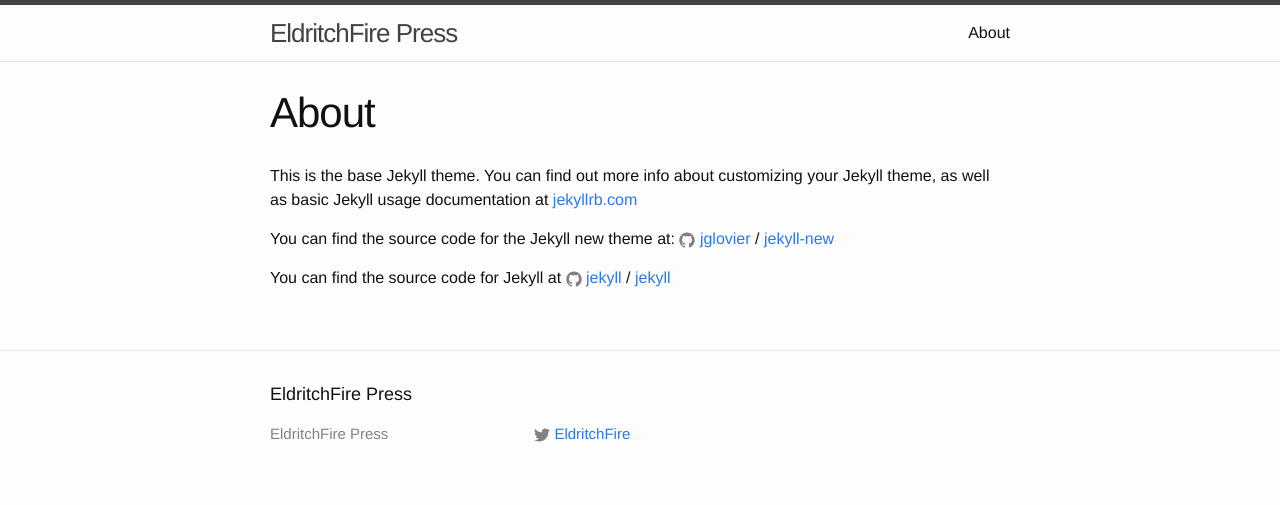
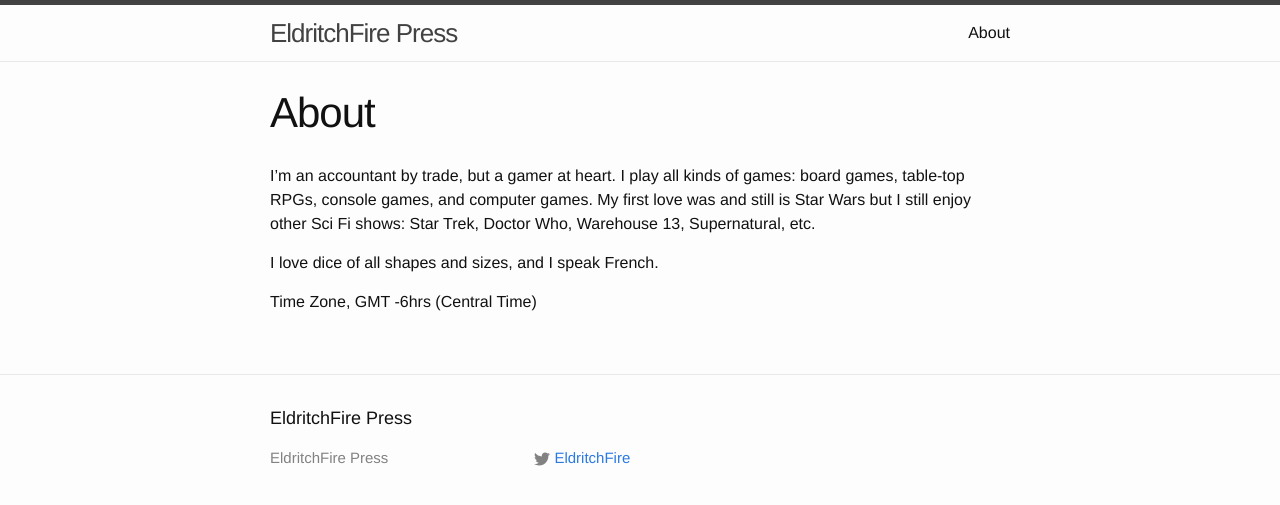
Before and after one commit to EldritchFire/EFPress, a Jekyll site: the page built from about.md, in a window 1280 px wide. Shown: the top 505 px of the page. Built offline with Jekyll 4.4.1, drawn with Linux system fonts in a browser that asks for light colours.

Commit message:
Added About page

```diff
--- a/about.md
+++ b/about.md
@@ -4,12 +4,8 @@ title: About
 permalink: /about/
 ---
 
-This is the base Jekyll theme. You can find out more info about customizing your Jekyll theme, as well as basic Jekyll usage documentation at [jekyllrb.com](http://jekyllrb.com/)
+I'm an accountant by trade, but a gamer at heart. I play all kinds of games: board games, table-top RPGs, console games, and computer games. My first love was and still  is Star Wars but I still enjoy other Sci Fi shows: Star Trek, Doctor Who, Warehouse 13, Supernatural, etc.
 
-You can find the source code for the Jekyll new theme at:
-{% include icon-github.html username="jglovier" %} /
-[jekyll-new](https://github.com/jglovier/jekyll-new)
+I love dice of all shapes and sizes, and I speak French.
 
-You can find the source code for Jekyll at
-{% include icon-github.html username="jekyll" %} /
-[jekyll](https://github.com/jekyll/jekyll)
+Time Zone, GMT -6hrs (Central Time)
```
